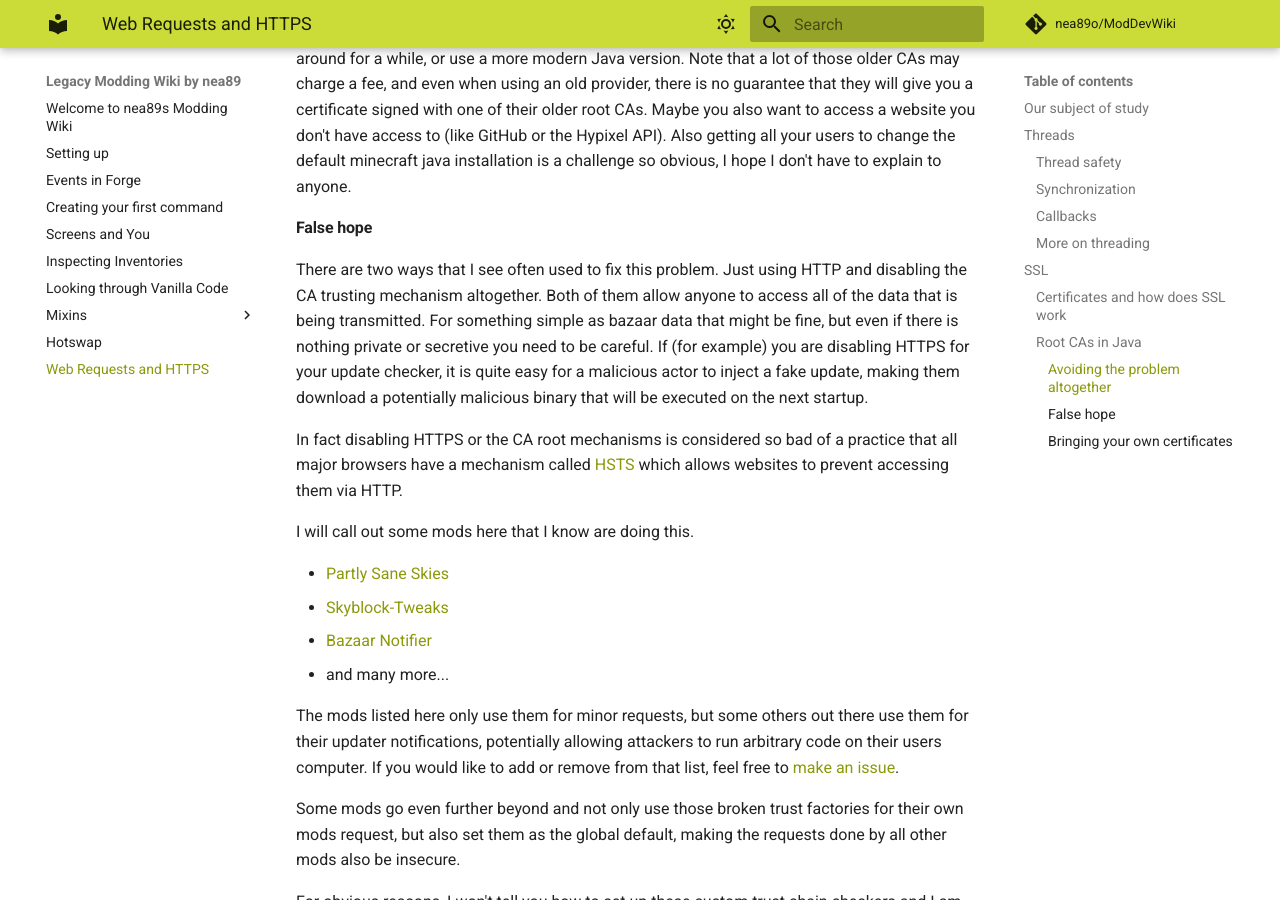
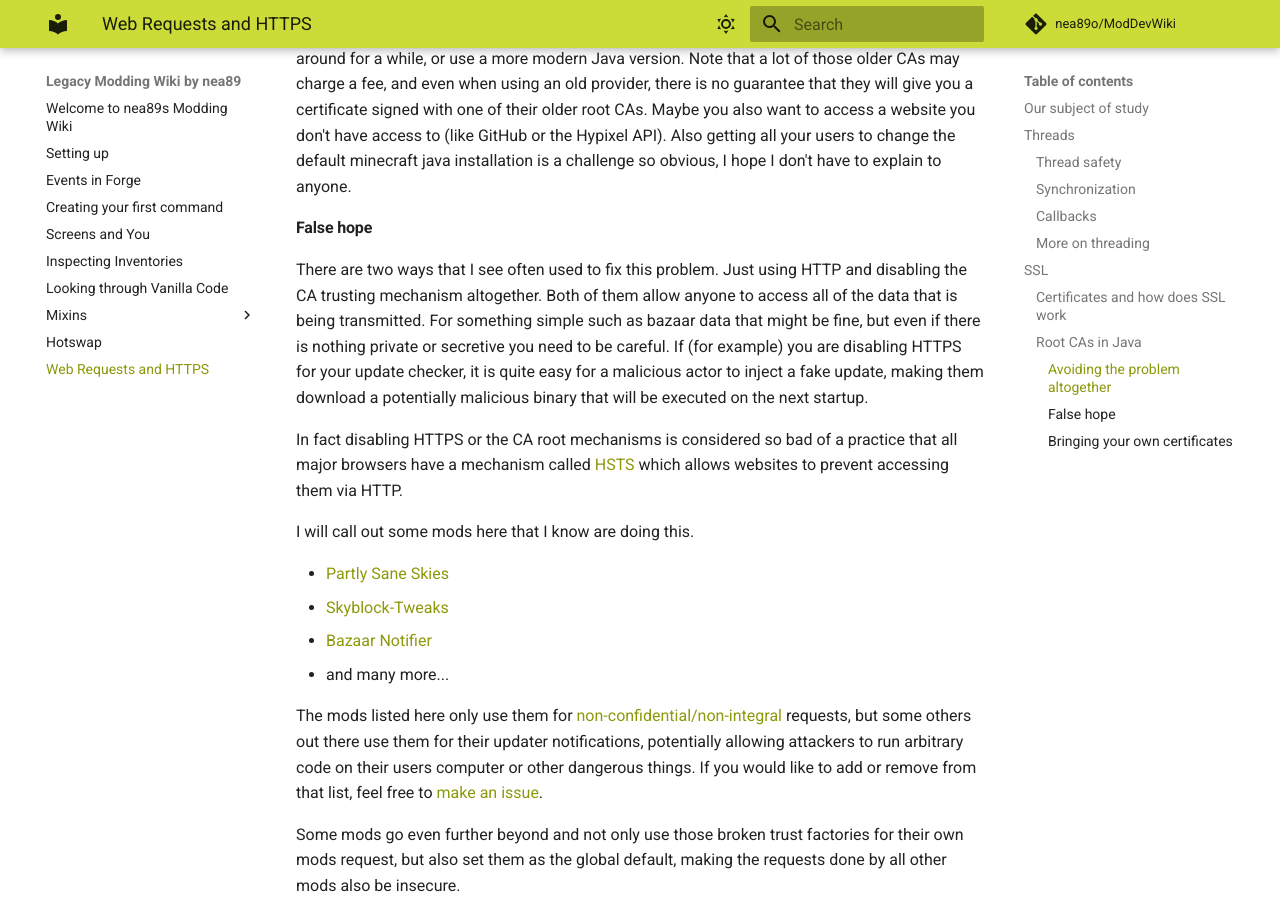
Before and after one commit to nea89o/ModDevWiki, an MkDocs documentation site: the page built from docs/https.md, in a window 1280 px wide and 900 px high, scrolled down 7209 px. Built offline with MkDocs 1.6.1 and Material for MkDocs 9.7.7, drawn with Linux system fonts in a browser that asks for light colours; comment, search, counter and statistics services are not loaded; some of the changed text lies outside the part shown.

Commit message:
Update some wording in https

````diff
--- a/docs/https.md
+++ b/docs/https.md
@@ -198,7 +198,7 @@
   My Server -->> My Mod: Here is an HTTP response.
 ```
 
-Obviously an evil root CA can still be a problem, but a lot of attacks can be prevented this way.
+Obviously an [evil root CA can still be a problem](https://certificate.transparency.dev/), but a lot of attacks can be prevented this way.
 
 ### Root CAs in Java
 
@@ -214,7 +214,7 @@
 
 #### False hope
 
-There are two ways that I see often used to fix this problem. Just using HTTP and disabling the CA trusting mechanism altogether. Both of them allow anyone to access all of the data that is being transmitted. For something simple as bazaar data that might be fine, but even if there is nothing private or secretive you need to be careful. If (for example) you are disabling HTTPS for your update checker, it is quite easy for a malicious actor to inject a fake update, making them download a potentially malicious binary that will be executed on the next startup.
+There are two ways that I see often used to fix this problem. Just using HTTP and disabling the CA trusting mechanism altogether. Both of them allow anyone to access all of the data that is being transmitted. For something simple such as bazaar data that might be fine, but even if there is nothing private or secretive you need to be careful. If (for example) you are disabling HTTPS for your update checker, it is quite easy for a malicious actor to inject a fake update, making them download a potentially malicious binary that will be executed on the next startup.
 
 In fact disabling HTTPS or the CA root mechanisms is considered so bad of a practice that all major browsers have a mechanism called [HSTS](https://en.wikipedia.org/wiki/HTTP_Strict_Transport_Security) which allows websites to prevent accessing them via HTTP.
 
@@ -225,7 +225,7 @@
  - [Bazaar Notifier](https://github.com/symt/BazaarNotifier/blob/988b2728538c45aba6ca3f240c3c718b8608fd12/src/main/java/dev/meyi/bn/utilities/Utils.java#L43-L59)
  - and many more...
 
-The mods listed here only use them for minor requests, but some others out there use them for their updater notifications, potentially allowing attackers to run arbitrary code on their users computer. If you would like to add or remove from that list, feel free to [make an issue](https://github.com/nea89o/modDevWiki/issues/new?title=[SSL%20Violator%20List]).
+The mods listed here only use them for [non-confidential/non-integral](https://en.wikipedia.org/wiki/CIA_triad) requests, but some others out there use them for their updater notifications, potentially allowing attackers to run arbitrary code on their users computer or other dangerous things. If you would like to add or remove from that list, feel free to [make an issue](https://github.com/nea89o/modDevWiki/issues/new?title=[SSL%20Violator%20List]).
 
 Some mods go even further beyond and not only use those broken trust factories for their own mods request, but also set them as the global default, making the requests done by all other mods also be insecure.
 
````
